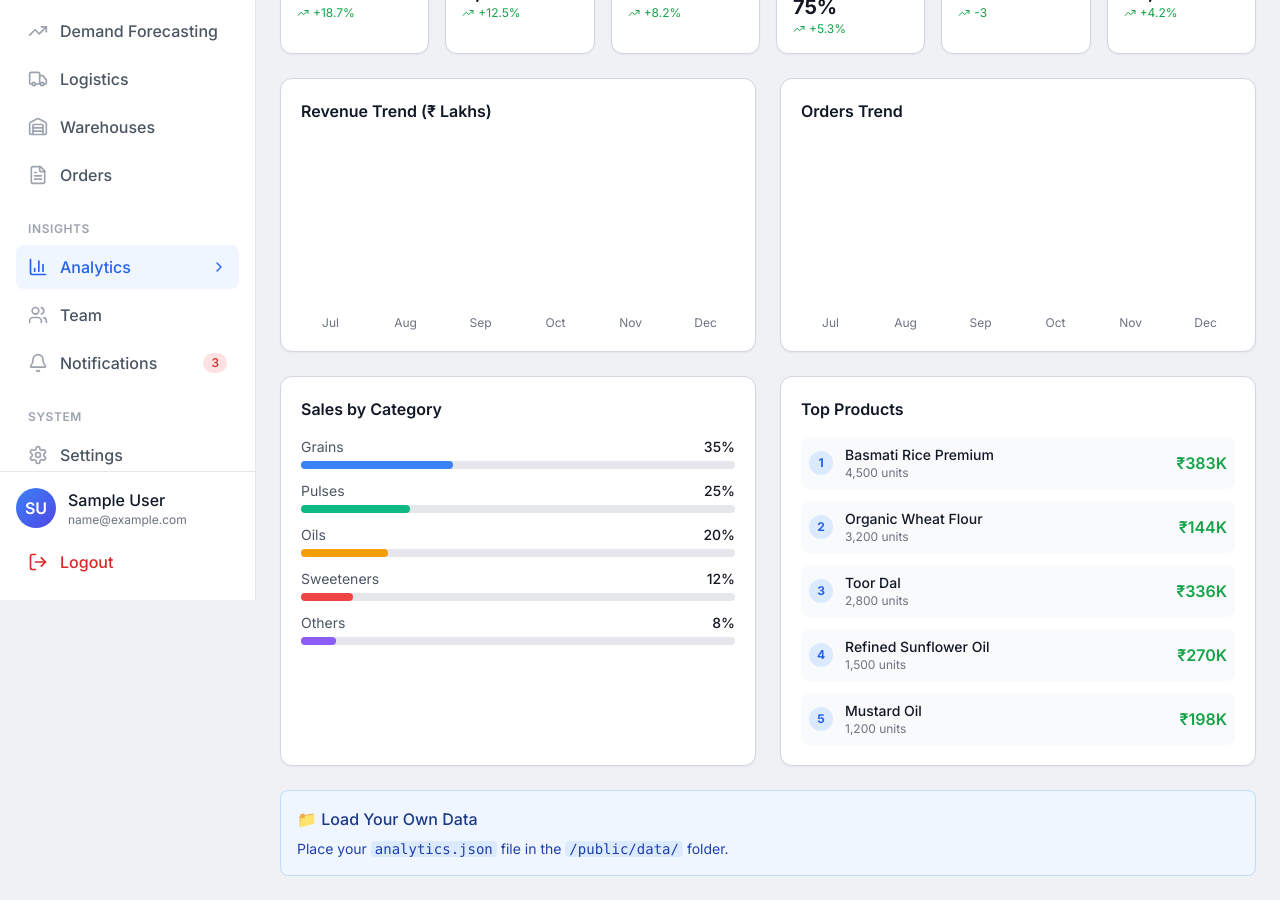
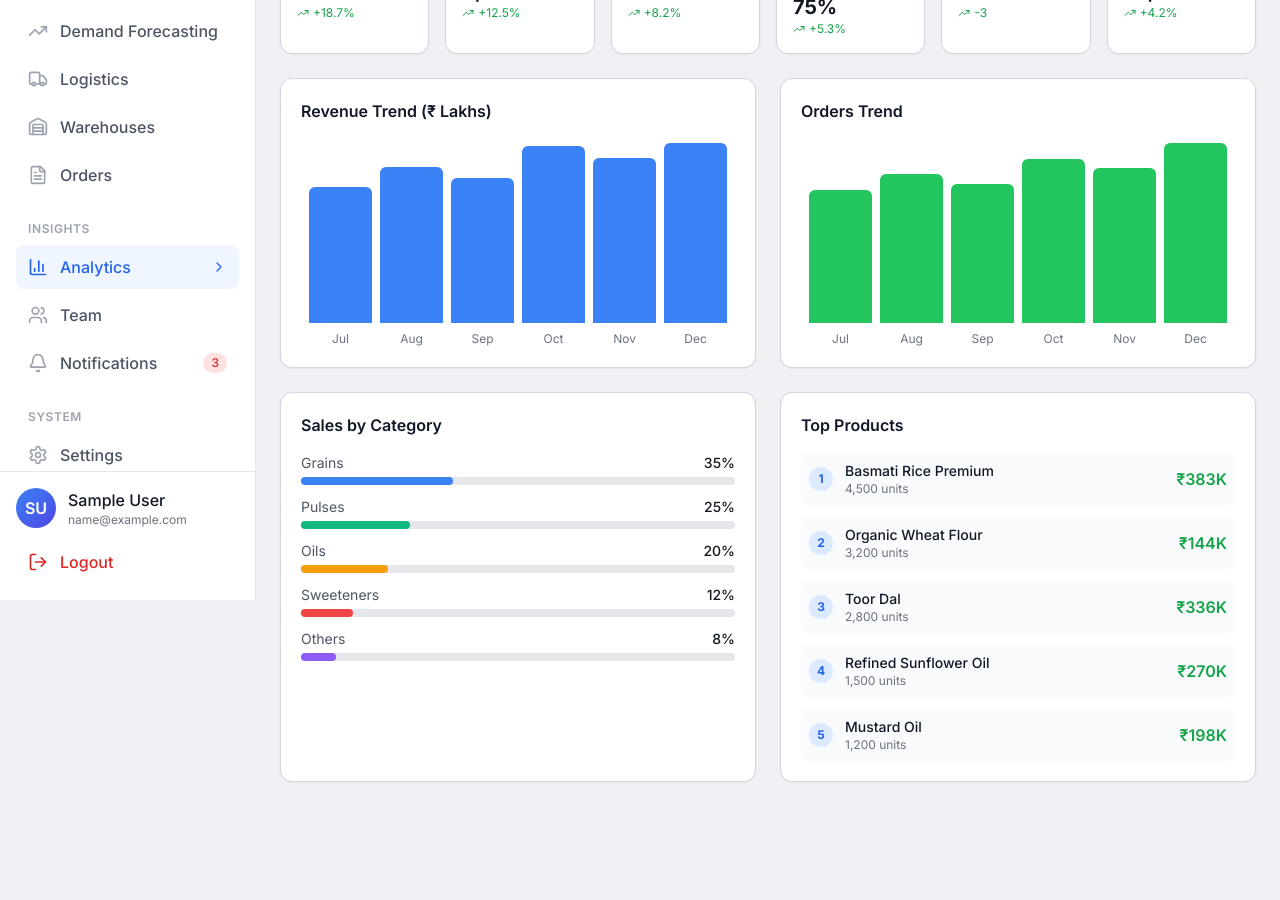
Before and after one commit to Rishab-And-Abhisekh-joint/Supply-Chain, a Next.js app in the folder frontend/Supply-Chain/: page /analytics in a window 1280 px wide. Shown: the part 200-1100 px from the top of the page. After the commit the page ends 1006 px from the top, so only its background shows below. Built offline with nearby package versions, Linux system fonts and the light colour scheme; no server answers; sample sign-in values are in the browser's storage.

Commit message:
Added few files

```diff
--- a/frontend/Supply-Chain/src/app/analytics/page.tsx
+++ b/frontend/Supply-Chain/src/app/analytics/page.tsx
@@ -46,7 +46,7 @@ const demoAnalytics: AnalyticsData = {
 export default function AnalyticsPage() {
   const [analytics, setAnalytics] = useState<AnalyticsData | null>(null);
   const [loading, setLoading] = useState(true);
-  const [timeRange, setTimeRange] = useState('6m');
+  const [timeRange, setTimeRange] = useState('1y');
 
   useEffect(() => {
     const loadData = async () => {
@@ -139,32 +139,42 @@ export default function AnalyticsPage() {
         {/* Revenue Chart */}
         <div className="bg-white rounded-xl border shadow-sm p-5">
           <h3 className="font-semibold text-gray-900 mb-4">Revenue Trend (₹ Lakhs)</h3>
-          <div className="h-48 flex items-end gap-4">
-            {analytics.revenue.map((item, idx) => (
+          <div className="h-52 flex items-end justify-between gap-2 px-2">
+            {analytics.revenue.map((item, idx) => {
+              const heightPercent = (item.value / maxRevenue) * 100;
+              return (
                 <div key={idx} className="flex-1 flex flex-col items-center gap-2">
+                  <div className="w-full flex flex-col justify-end" style={{ height: '180px' }}>
                     <div
-                  className="w-full bg-blue-500 rounded-t-md transition-all hover:bg-blue-600"
-                  style={{ height: `${(item.value / maxRevenue) * 100}%` }}
+                      className="w-full bg-blue-500 rounded-t-md transition-all hover:bg-blue-600 min-h-[4px]"
+                      style={{ height: `${heightPercent}%` }}
                     />
+                  </div>
                   <span className="text-xs text-gray-500">{item.month}</span>
                 </div>
-            ))}
+              );
+            })}
           </div>
         </div>
 
         {/* Orders Chart */}
         <div className="bg-white rounded-xl border shadow-sm p-5">
           <h3 className="font-semibold text-gray-900 mb-4">Orders Trend</h3>
-          <div className="h-48 flex items-end gap-4">
-            {analytics.orders.map((item, idx) => (
+          <div className="h-52 flex items-end justify-between gap-2 px-2">
+            {analytics.orders.map((item, idx) => {
+              const heightPercent = (item.value / maxOrders) * 100;
+              return (
                 <div key={idx} className="flex-1 flex flex-col items-center gap-2">
+                  <div className="w-full flex flex-col justify-end" style={{ height: '180px' }}>
                     <div
-                  className="w-full bg-green-500 rounded-t-md transition-all hover:bg-green-600"
-                  style={{ height: `${(item.value / maxOrders) * 100}%` }}
+                      className="w-full bg-green-500 rounded-t-md transition-all hover:bg-green-600 min-h-[4px]"
+                      style={{ height: `${heightPercent}%` }}
                     />
+                  </div>
                   <span className="text-xs text-gray-500">{item.month}</span>
                 </div>
-            ))}
+              );
+            })}
           </div>
         </div>
       </div>
@@ -213,14 +223,6 @@ export default function AnalyticsPage() {
           </div>
         </div>
       </div>
-
-      {/* Data Source Info */}
-      <div className="bg-blue-50 border border-blue-200 rounded-lg p-4">
-        <h3 className="font-medium text-blue-900 mb-2">📁 Load Your Own Data</h3>
-        <p className="text-sm text-blue-800">
-          Place your <code className="bg-blue-100 px-1 rounded">analytics.json</code> file in the <code className="bg-blue-100 px-1 rounded">/public/data/</code> folder.
-        </p>
-      </div>
     </div>
   );
 }
--- a/frontend/Supply-Chain/src/app/notification/page.tsx
+++ b/frontend/Supply-Chain/src/app/notification/page.tsx
@@ -238,14 +238,6 @@ export default function NotificationsPage() {
           ))
         )}
       </div>
-
-      {/* Data Source Info */}
-      <div className="bg-blue-50 border border-blue-200 rounded-lg p-4">
-        <h3 className="font-medium text-blue-900 mb-2">📁 Load Your Own Data</h3>
-        <p className="text-sm text-blue-800">
-          Place your <code className="bg-blue-100 px-1 rounded">notifications.json</code> file in the <code className="bg-blue-100 px-1 rounded">/public/data/</code> folder.
-        </p>
-      </div>
     </div>
   );
 }
--- a/frontend/Supply-Chain/src/app/warehouse/page.tsx
+++ b/frontend/Supply-Chain/src/app/warehouse/page.tsx
@@ -185,14 +185,6 @@ export default function WarehousesPage() {
           );
         })}
       </div>
-
-      {/* Data Source Info */}
-      <div className="bg-blue-50 border border-blue-200 rounded-lg p-4">
-        <h3 className="font-medium text-blue-900 mb-2">📁 Load Your Own Data</h3>
-        <p className="text-sm text-blue-800">
-          Place your <code className="bg-blue-100 px-1 rounded">warehouses.json</code> file in the <code className="bg-blue-100 px-1 rounded">/public/data/</code> folder.
-        </p>
-      </div>
     </div>
   );
 }
```
Lines whose indentation alone changed are shown as unchanged.
